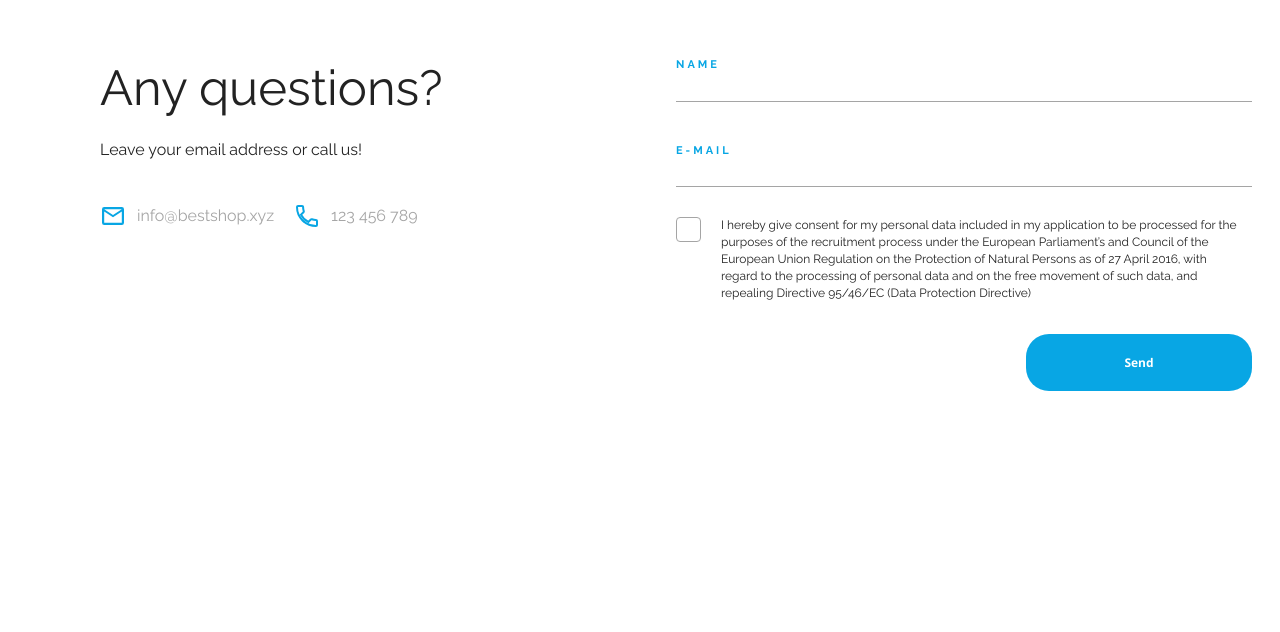
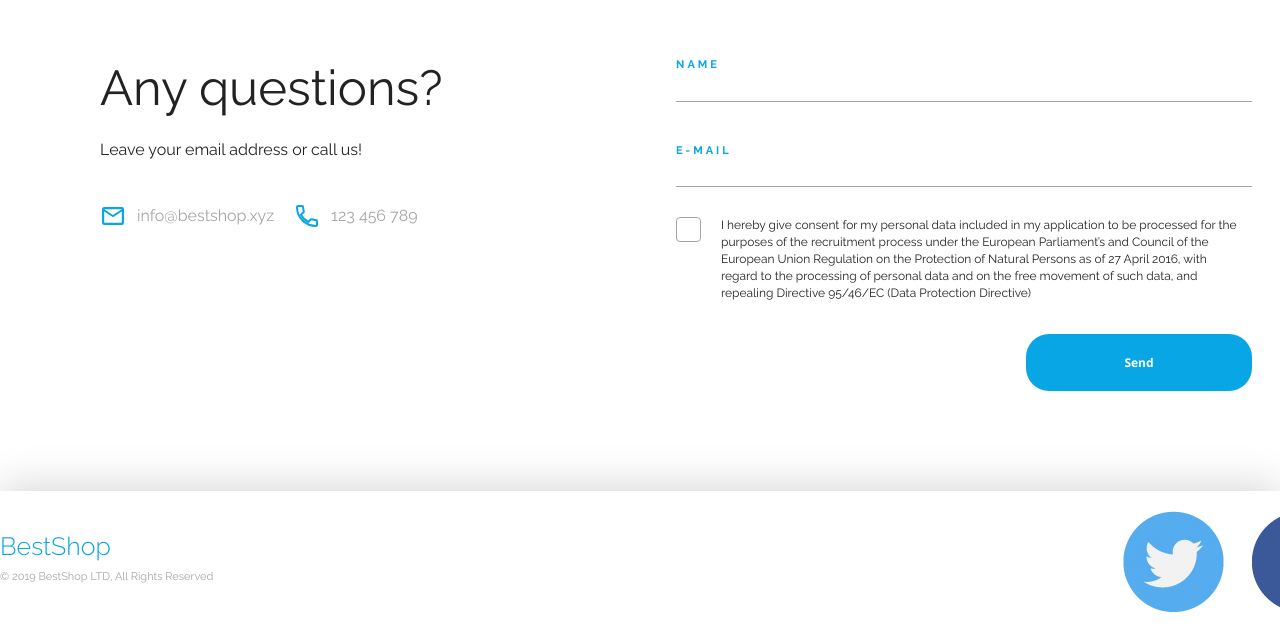
Before and after one commit to Jakub-Laczniak/Best-Shop, a plain HTML site: page index.html in a window 1280 px wide. Shown: the part 3588-4220 px from the top of the page. Before the commit the page ends 4079 px from the top, so only its background shows below. Drawn offline with nearby package versions, Linux system fonts and the light colour scheme.

Commit message:
footer styling

```diff
--- a/css/style.css
+++ b/css/style.css
@@ -622,3 +622,25 @@ a {
   height: 57px;
   background-color: var(--color-primary);
 }
+
+footer {
+  box-shadow: 0 -5px 40px #00000029;
+  padding: 20px 0;
+}
+
+.footer__info {
+  display: flex;
+  flex-direction: column;
+  justify-content: space-around;
+}
+
+.footer__copy {
+  font-size: 1.1rem;
+  line-height: 2.4rem;
+  color: var(--color-gray);
+  margin-top: 6px;
+}
+
+.footer__icons a:first-of-type {
+  margin-right: 25px;
+}
--- a/index.html
+++ b/index.html
@@ -188,13 +188,17 @@
 </section>
 <!-- ===== FOOTER =====  -->
 <footer>
-
+    <div class="container footer">
+    <div class="footer__info">
+        <a href="#" class="header__logo">BestShop</a>
+        <span class="footer__copy">© 2019 BestShop LTD, All Rights Reserved</span>
+    </div>
+    <div class="footer__icons">
+        <a href="#"><img src="/img/Twitter.jpg" alt="twitter"/></a>
+        <a href="#"><img src="/img/Facebook.png" alt="facebook"/></a>
+    </div>
+    </div>
 </footer>
-
-
-
-
-
     <script type="text/javascript"> </script> <!-- Jesli brakuje skryptow to psuje sie transition -->
 </body>
 </html>
```
Also changed, not shown: img/Facebook.jpg (added), img/Facebook.png (added), img/Twitter.jpg (added), img/Twitter.png (added), img/Twitter.svg.
